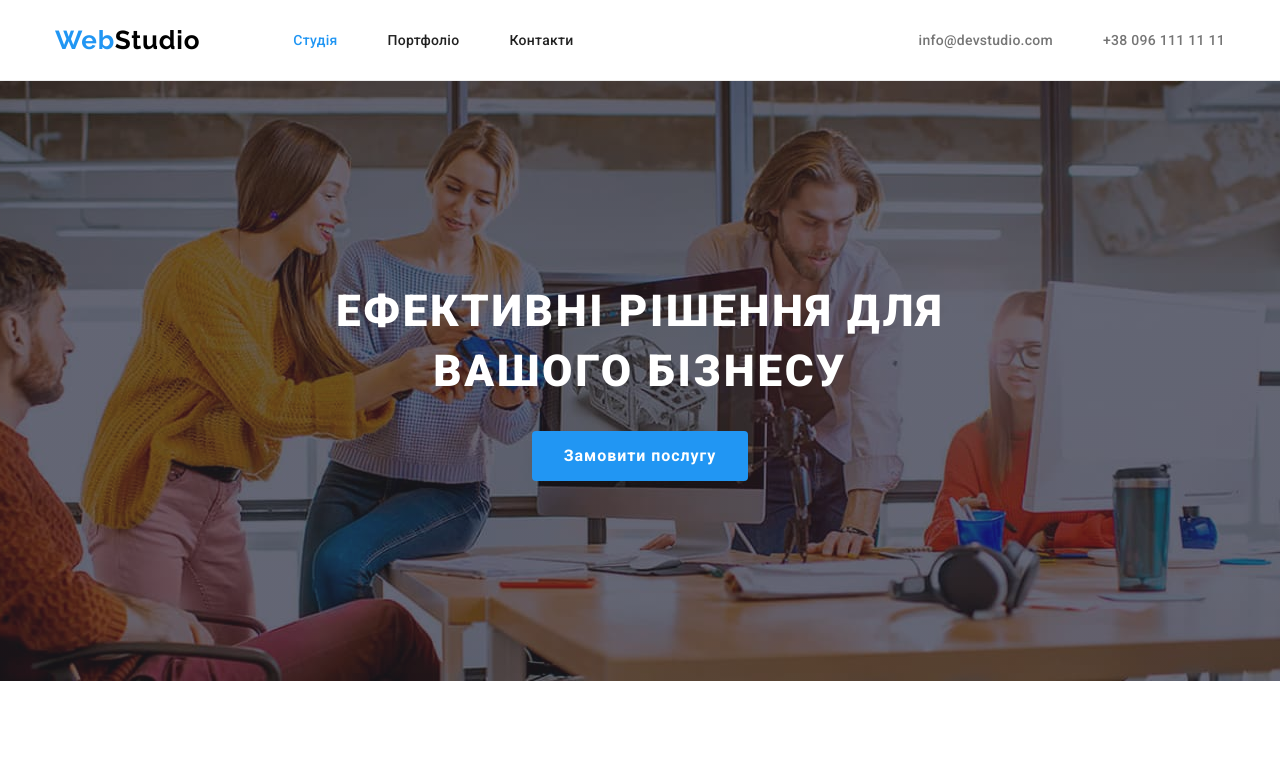
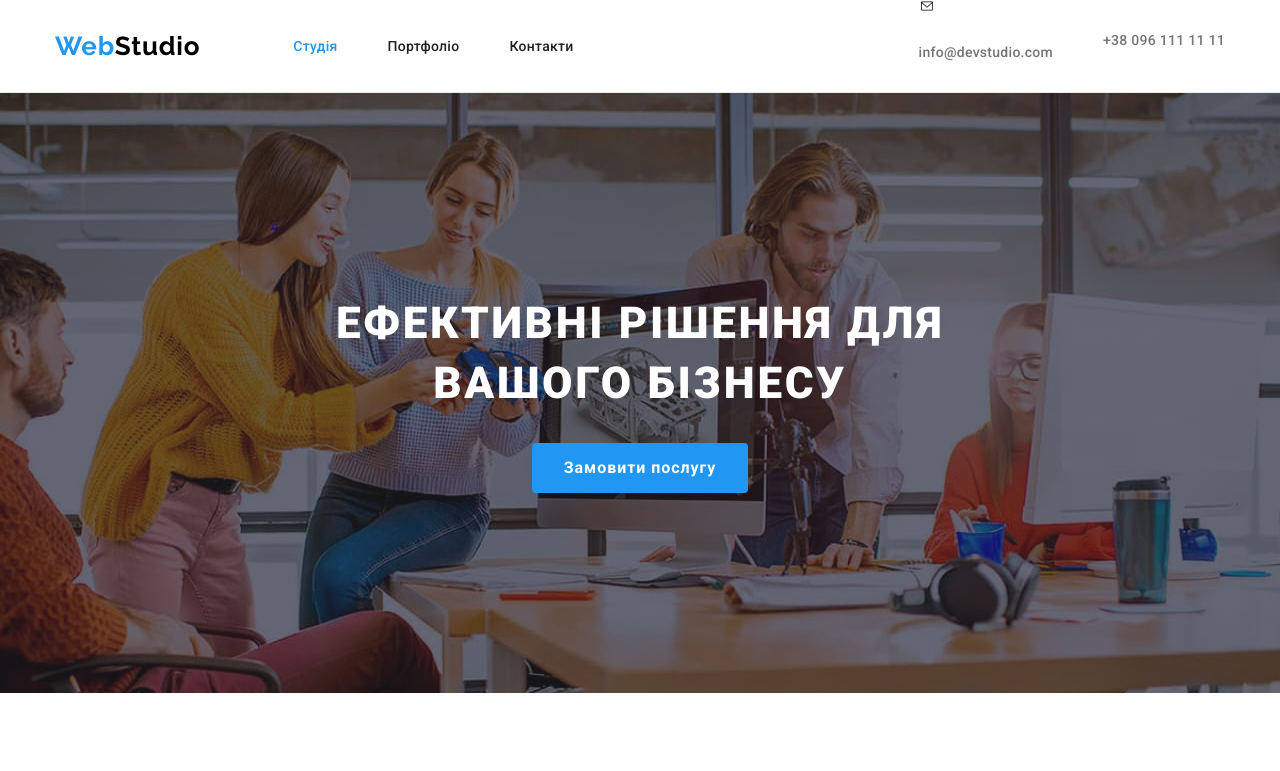
Before and after one commit to vmaletskaya/goit-markup-hw-04, a plain HTML site: page index.html in a window 1280 px wide. Shown: the top 771 px of the page. Drawn offline with nearby package versions, Linux system fonts and the light colour scheme.

Commit message:
add sprite

```diff
--- a/css/style.css
+++ b/css/style.css
@@ -119,6 +119,9 @@ img {
 }
 
 .header-mail {
+  display: flex;
+  justify-content: center;
+  align-items: center;
   font-weight: 500;
   font-size: 14px;
   line-height: calc(16 / 14);
--- a/index.html
+++ b/index.html
@@ -43,6 +43,9 @@
         </nav>
         <ul class="header-list list">
           <li>
+            <svg class="header-mail" width="16" height="12">
+              <use href="./img/icons.svg.svg#icon-email"></use>
+            </svg>
             <a
               href="mailto:info@devstudio.com"
               class="header-mail link nav-link"
```
Also changed, not shown: img/icons.svg.svg (added), img/icons/Ellipse.svg (deleted), img/icons/Vector.svg (deleted), img/icons/antenna 1.svg (deleted), img/icons/astronaut 1.svg (deleted), img/icons/clock 1.svg (deleted), img/icons/diagram 1.svg (deleted), 1 other file.
